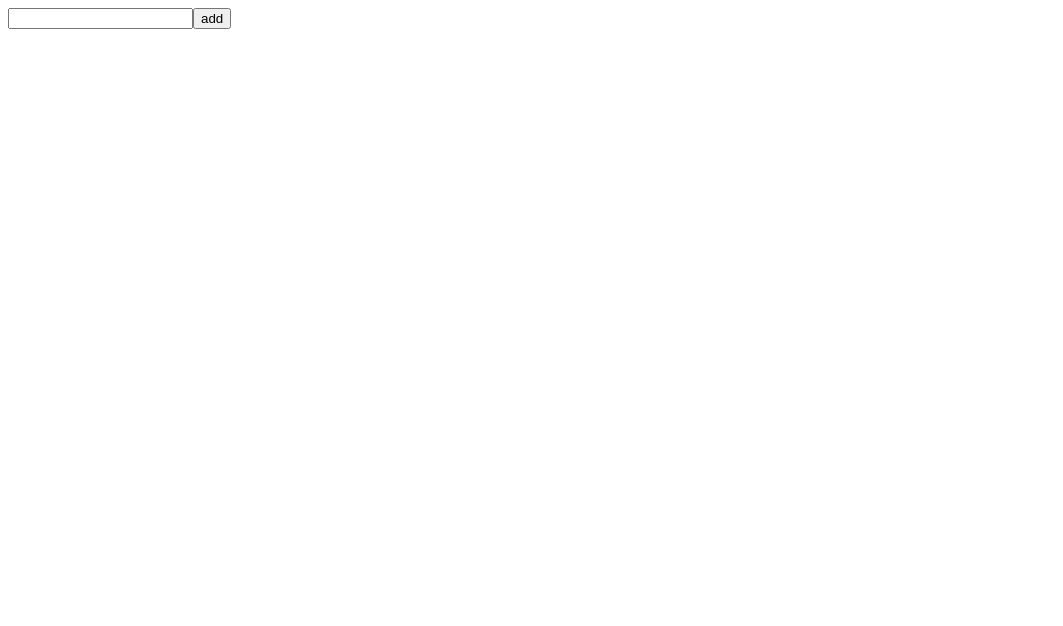
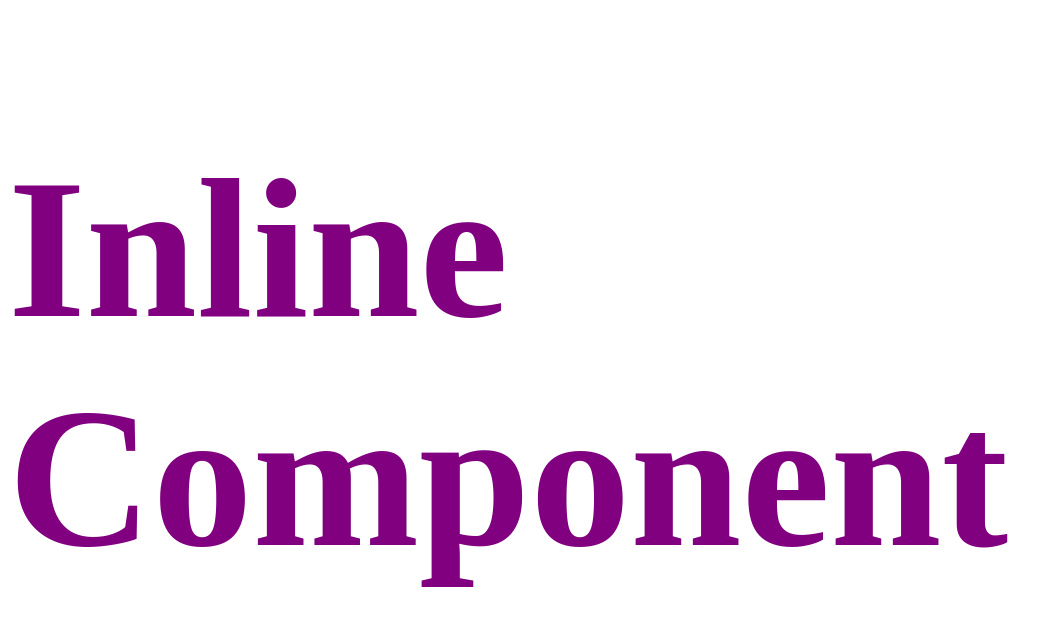
Before and after one commit to j1ere/todoapp, a React (Vite) app in the folder todo/: page / in a window 1280 px wide. Shown: the top 626 px of the page, without its empty margins (0-1063 px from the left). Built offline with nearby package versions, Linux system fonts and the light colour scheme.

Commit message:
inline styling

```diff
--- a/todo/src/App.jsx
+++ b/todo/src/App.jsx
@@ -1,8 +1,8 @@
 import Todo from "./components/Todo";
-
+import InlineComponent from "./components/InlineComponent";
 function App() {
   return <div className="App">
-    <Todo></Todo>
+    <InlineComponent></InlineComponent>
   </div>;
 }
 
--- /dev/null
+++ b/todo/src/components/InlineComponent.jsx
@@ -0,0 +1,8 @@
+const header = { color: "purple", fontSize: "200px" };
+export default function InlineComponent() {
+  return (
+    <div>
+      <h1 style={header}>Inline Component</h1>
+    </div>
+  );
+}
```
